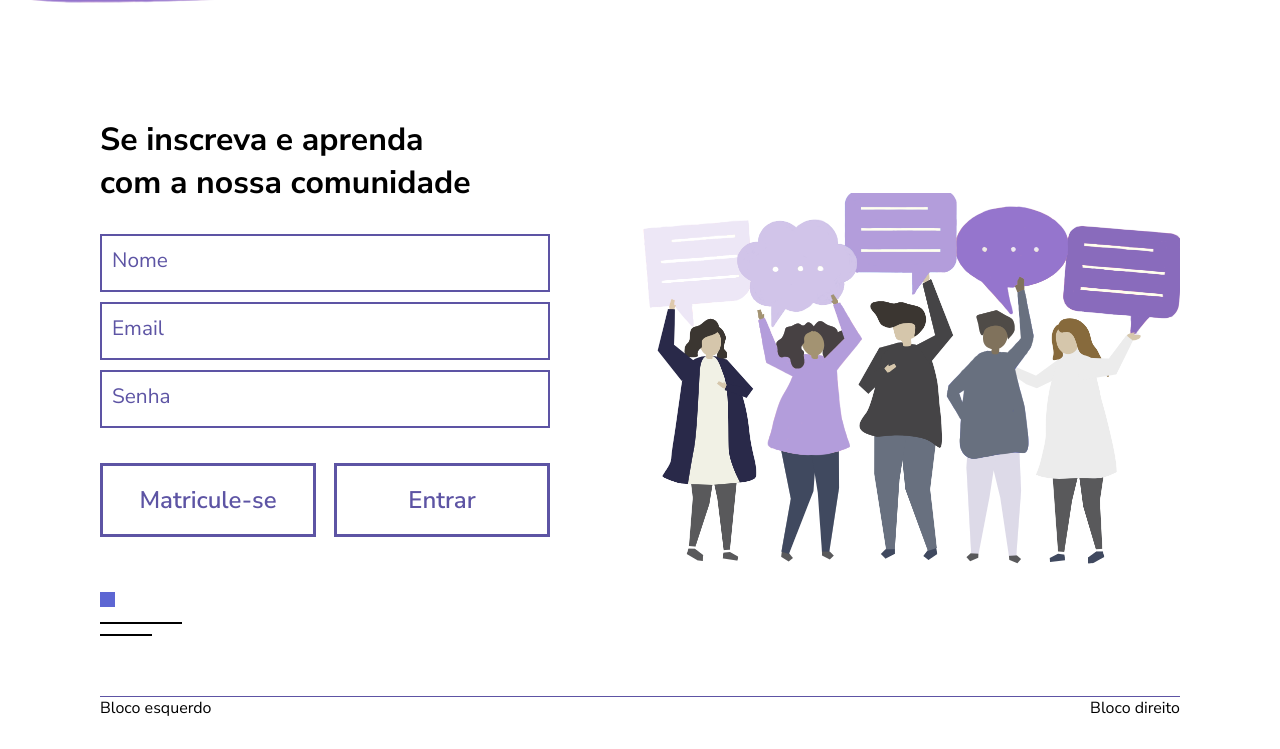
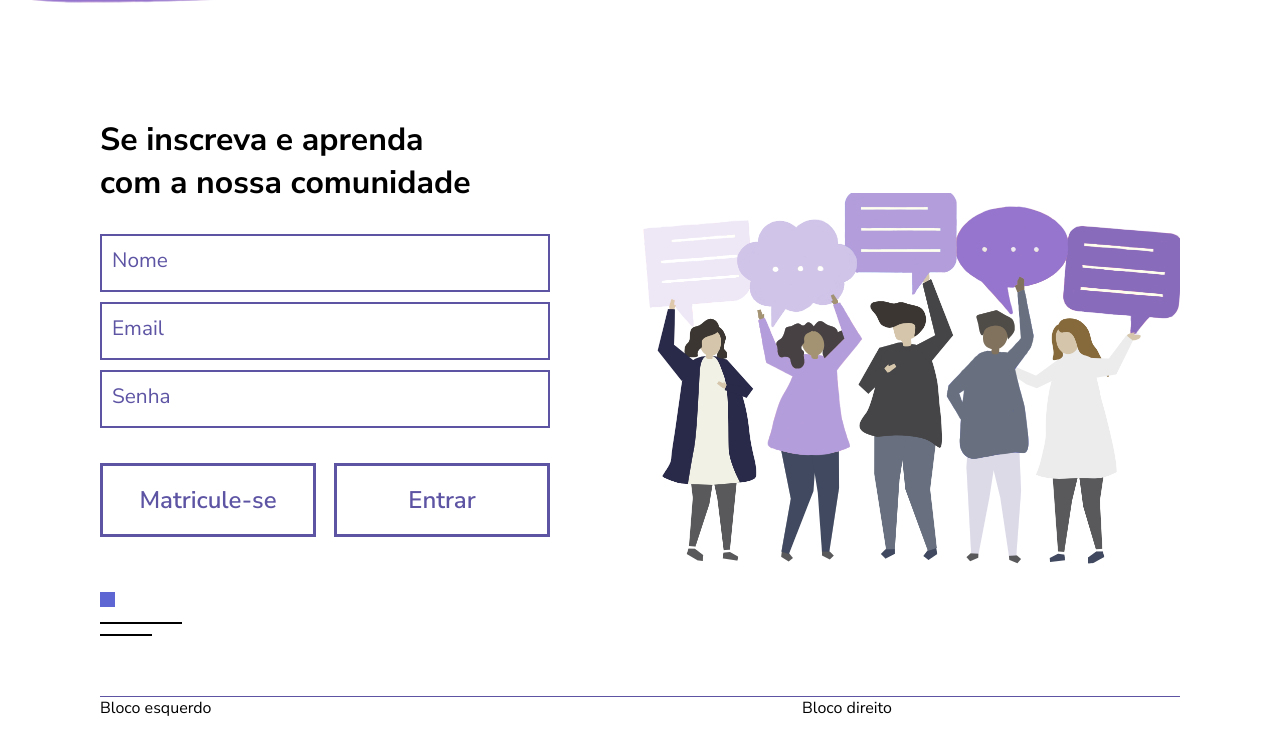
Before and after one commit to RobsonVinicius/Studo, a plain HTML site: page index.html in a window 1280 px wide. Shown: the part 3436-4185 px from the top of the page. Drawn offline with Linux system fonts and the light colour scheme.

Commit message:
Ajuste footer right col

```diff
--- a/css/style.css
+++ b/css/style.css
@@ -417,6 +417,6 @@ nav ul li a {
   flex-basis: 50%;
 }
 
-.footer-left-col {
-  flex-basis: 39%;
+.footer-right-col {
+  flex-basis: 35%;
 }
```
